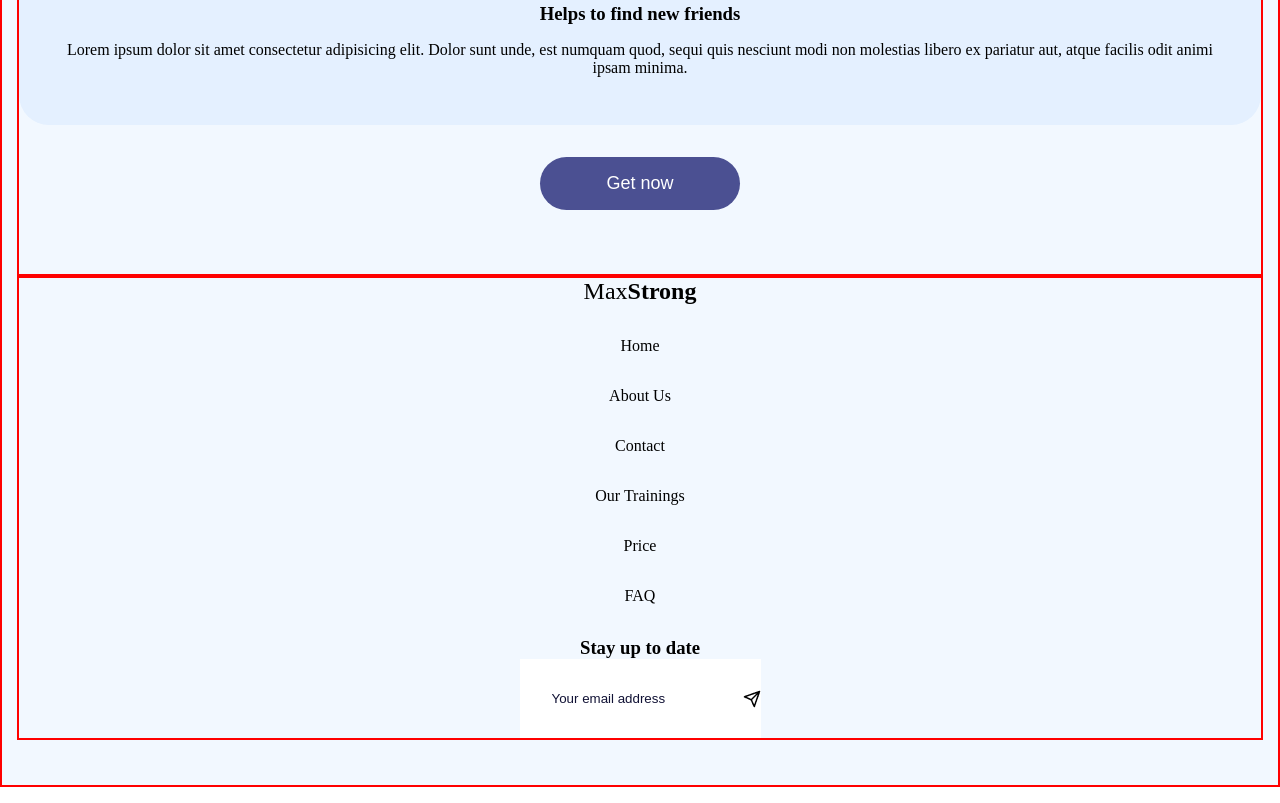
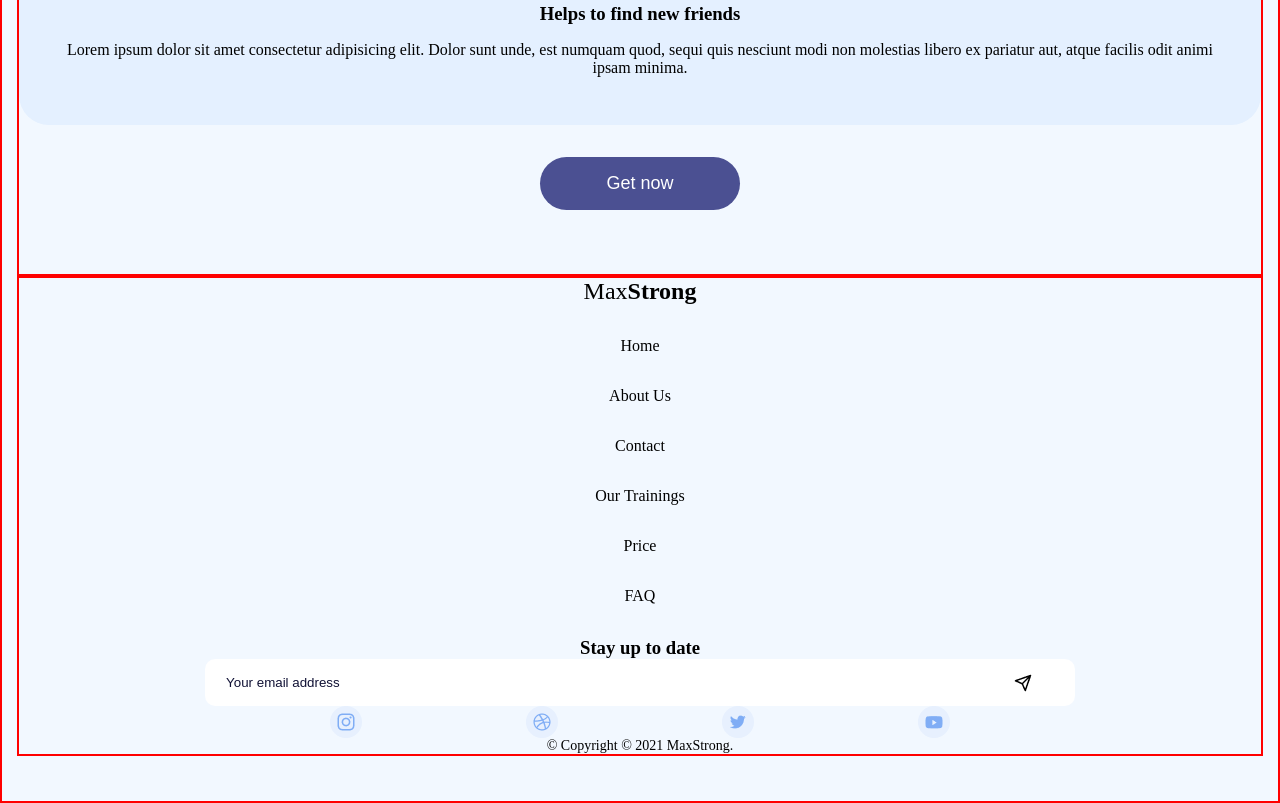
Before and after one commit to eraynai/landing-page-free, a plain HTML site: page index.html in a window 1280 px wide. Shown: the part 3767-4570 px from the top of the page. Drawn offline with Linux system fonts and the light colour scheme; a web font is replaced by a local one.

Commit message:
all sections layed out, padding and sizing needs to be added

```diff
--- a/index.html
+++ b/index.html
@@ -92,6 +92,13 @@
         </ul>
         <h3>Stay up to date</h3>
         <input placeholder="Your email address" />
+        <div class="social-media">
+          <img src="images/Instagram.png" alt="instagram icon">
+          <img src="images/Dribbble.png" alt="dribble icon">
+          <img src="images/Twitter.png" alt="twitter icon">
+          <img src="images/Youtube.png" alt="youtube icon">
+        </div>
+        <p>© Copyright © 2021 MaxStrong.</p>
       </footer>
     </div>
   </body>
--- a/style.css
+++ b/style.css
@@ -295,12 +295,24 @@ footer > h3 {
 footer > input {
   background: url('images/Vector.png');
   background-repeat: no-repeat;
-  background-position: right;
+  background-position: 95% 50%;
   border: none;
   background-color: #fff;
-  padding: 2rem 2rem;
+  padding: 1rem 1.3rem;
+  width: 70%;
+  border-radius: 10px;
 }
 
 footer > input::placeholder {
   color: #111235;
 }
+
+.social-media {
+  display: flex;
+  justify-content: space-between;
+  width: 50%;
+}
+
+footer > p {
+  font-size: 14px;
+}
```
Also changed, not shown: images/Dribbble.png (added), images/Instagram.png (added), images/Twitter.png (added), images/Youtube.png (added).
